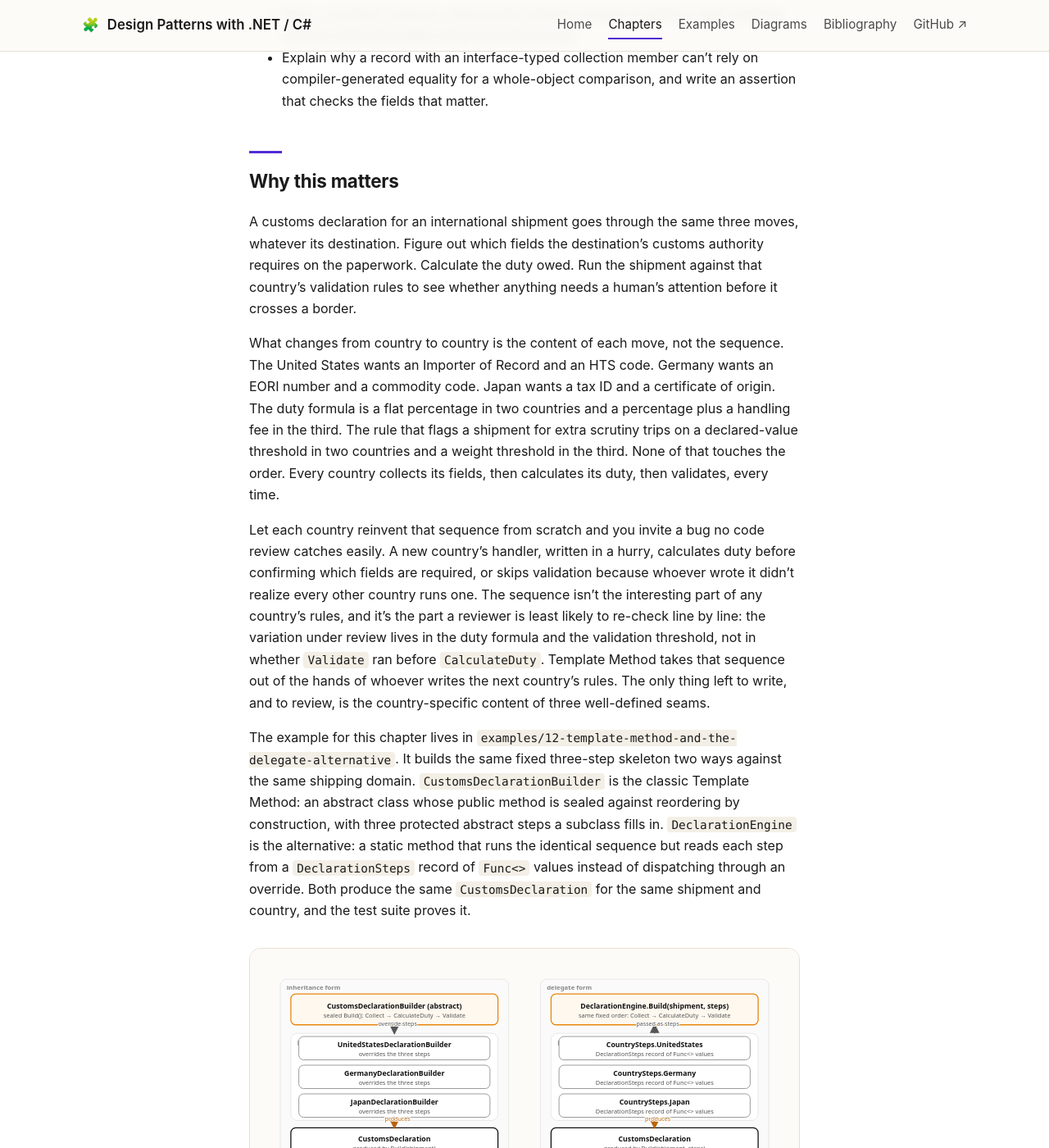
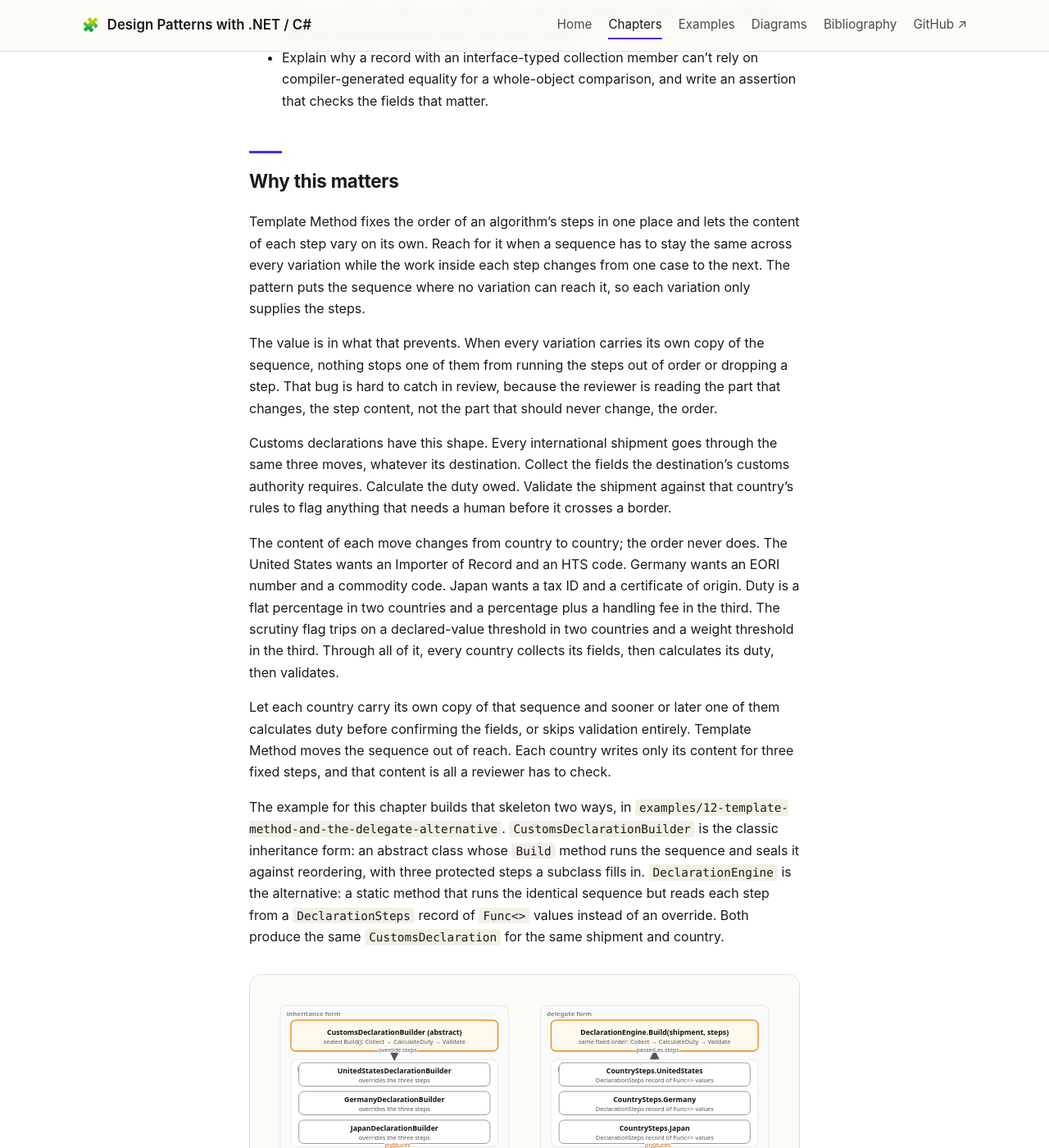
Before and after one commit to patterncatalyst/csharp-design-patterns, a Jekyll site: the page built from _docs/12-template-method-and-the-delegate-alternative.md, in a window 1280 px wide and 1400 px high, scrolled down 745 px. Shown: the whole window at 82% size. Built offline with Jekyll 4.4.1, drawn with Linux system fonts in a browser that asks for light colours; some of the changed text lies outside the part shown.

Commit message:
docs(site): lead ch12 with pattern intent and forces, trim for readability (#34)
Second readability pass on chapter 12, acting on review feedback that the
chapter described mechanism without stating the pattern's purpose or value.

- Open "Why this matters" with the pattern's intent, the value (what it
  prevents), and the forces, before the customs example, so the learning
  objectives have a spine the mechanics hang on.
- Give each form section a force/value lead instead of pure description
  ("puts the sequence in a base class and makes it unreachable from below").
- Fix the shared-state sentence that referenced a concept never introduced.
- Trim the per-country re-listing (Figure 12.2 shows it) and compress the
  four inheritance-fit cases into scannable lead-in paragraphs; drop the
  summary that restated them.

Prose 3073 -> 2161 words across both passes; 0 ban-tier, 0 em-dash;
Jekyll build passes. No change to code, captions, or recorded output.

````diff
--- a/_docs/12-template-method-and-the-delegate-alternative.md
+++ b/_docs/12-template-method-and-the-delegate-alternative.md
@@ -30,52 +30,57 @@ By the end of this chapter you can:
 
 ## Why this matters
 
-A customs declaration for an international shipment goes through the same
-three moves, whatever its destination. Figure out which fields the
-destination's customs authority requires on the paperwork. Calculate the
-duty owed. Run the shipment against that country's validation rules to see
-whether anything needs a human's attention before it crosses a border.
+Template Method fixes the order of an algorithm's steps in one place and lets
+the content of each step vary on its own. Reach for it when a sequence has to
+stay the same across every variation while the work inside each step changes
+from one case to the next. The pattern puts the sequence where no variation can
+reach it, so each variation only supplies the steps.
 
-What changes from country to country is the content of each move, not the
-sequence. The United States wants an Importer of Record and an HTS code.
-Germany wants an EORI number and a commodity code. Japan wants a tax ID and a
-certificate of origin. The duty formula is a flat percentage in two countries
-and a percentage plus a handling fee in the third. The rule that flags a
-shipment for extra scrutiny trips on a declared-value threshold in two
-countries and a weight threshold in the third. None of that touches the
-order. Every country collects its fields, then calculates its duty, then
-validates, every time.
+The value is in what that prevents. When every variation carries its own copy
+of the sequence, nothing stops one of them from running the steps out of order
+or dropping a step. That bug is hard to catch in review, because the reviewer
+is reading the part that changes, the step content, not the part that should
+never change, the order.
 
-Let each country reinvent that sequence from scratch and you invite a bug no
-code review catches easily. A new country's handler, written in a hurry,
-calculates duty before confirming which fields are required, or skips
-validation because whoever wrote it didn't realize every other country runs
-one. The sequence isn't the interesting part of any country's rules, and it's
-the part a reviewer is least likely to re-check line by line: the variation
-under review lives in the duty formula and the validation threshold, not in
-whether `Validate` ran before `CalculateDuty`. Template Method takes that
-sequence out of the hands of whoever writes the next country's rules. The
-only thing left to write, and to review, is the country-specific content of
-three well-defined seams.
+Customs declarations have this shape. Every international shipment goes through
+the same three moves, whatever its destination. Collect the fields the
+destination's customs authority requires. Calculate the duty owed. Validate the
+shipment against that country's rules to flag anything that needs a human before
+it crosses a border.
 
-The example for this chapter lives in
-`examples/12-template-method-and-the-delegate-alternative`. It builds the same
-fixed three-step skeleton two ways against the same shipping domain.
-`CustomsDeclarationBuilder` is the classic Template Method: an abstract class
-whose public method is sealed against reordering by construction, with three
-protected abstract steps a subclass fills in. `DeclarationEngine` is the
+The content of each move changes from country to country; the order never does.
+The United States wants an Importer of Record and an HTS code. Germany wants an
+EORI number and a commodity code. Japan wants a tax ID and a certificate of
+origin. Duty is a flat percentage in two countries and a percentage plus a
+handling fee in the third. The scrutiny flag trips on a declared-value
+threshold in two countries and a weight threshold in the third. Through all of
+it, every country collects its fields, then calculates its duty, then validates.
+
+Let each country carry its own copy of that sequence and sooner or later one of
+them calculates duty before confirming the fields, or skips validation
+entirely. Template Method moves the sequence out of reach. Each country writes
+only its content for three fixed steps, and that content is all a reviewer has
+to check.
+
+The example for this chapter builds that skeleton two ways, in
+`examples/12-template-method-and-the-delegate-alternative`.
+`CustomsDeclarationBuilder` is the classic inheritance form: an abstract class
+whose `Build` method runs the sequence and seals it against reordering, with
+three protected steps a subclass fills in. `DeclarationEngine` is the
 alternative: a static method that runs the identical sequence but reads each
-step from a `DeclarationSteps` record of `Func<>` values instead of
-dispatching through an override. Both produce the same `CustomsDeclaration`
-for the same shipment and country, and the test suite proves it.
+step from a `DeclarationSteps` record of `Func<>` values instead of an
+override. Both produce the same `CustomsDeclaration` for the same shipment and
+country.
 
 {% include excalidraw.html name="12-template-method-and-the-delegate-alternative" caption="Figure 12.1: The same three-step customs skeleton, collect fields, calculate duty, validate, built two ways: a sealed inheritance hierarchy and a record of delegates, producing identical results per country." %}
 
 ## The inheritance form: a sealed skeleton
 
-`CustomsDeclarationBuilder` is an abstract class with exactly one public
-member, `Build`, and three protected abstract members that a subclass must
-supply:
+The inheritance form puts the sequence in a base class and makes it unreachable
+from below. That is where the pattern's one guarantee lives: no subclass, now or
+later, can change the order. `CustomsDeclarationBuilder` has one public method,
+`Build`, that runs the three steps in order, and three protected abstract steps
+a subclass supplies:
 
 ```csharp
 public abstract class CustomsDeclarationBuilder
@@ -109,34 +114,25 @@ subclass that will ever exist.
 `#D` The three seams each country fills.
 
 The three per-country classes, `UnitedStatesDeclarationBuilder`,
-`GermanyDeclarationBuilder`, and `JapanDeclarationBuilder`, are each `sealed`
-and override only those three steps. Each fills the seams with different
-content.
-`UnitedStatesDeclarationBuilder` requires an Importer of Record, an HTS code,
-and a country of origin; charges 2.5 percent of declared value in US dollars;
-and flags a shipment for formal entry paperwork once its declared value
-exceeds 2500.00 USD. `GermanyDeclarationBuilder` requires an EORI number, a
-commodity code, and Incoterms; charges 19 percent in euros; and flags a
-shipment once its weight exceeds 1000 kilograms, on the theory that a heavy
-shipment needs a licensed customs broker on file. `JapanDeclarationBuilder`
-requires an importer tax ID, an HS code, and a certificate of origin; charges
-5 percent plus a flat 2000 JPY handling fee; and flags a shipment once its
-declared value exceeds 200000 JPY, triggering a mandatory customs inspection.
-All three duty calculations round with
-`Math.Round(amount, 2, MidpointRounding.AwayFromZero)`, and all three
-validation steps flag any shipment with zero line items, a check that has
-nothing to do with the country: every customs authority wants to see at least
-one declared good. Reading any one subclass tells a reviewer everything that
-country does differently. None of them can tell a reviewer anything about step
-order, because step order was never theirs to control.
+`GermanyDeclarationBuilder`, and `JapanDeclarationBuilder`, are each `sealed` and
+override only those three steps. `UnitedStatesDeclarationBuilder`, for one,
+requires an Importer of Record and an HTS code, charges 2.5 percent of declared
+value, and flags a shipment once its value exceeds 2500.00 USD. Germany and
+Japan differ only in their fields, formulas, and thresholds, which Figure 12.2
+lays out side by side. One check is shared across all three: a shipment with
+zero line items is flagged everywhere, since every customs authority wants to
+see at least one declared good. Reading any one subclass shows what that country
+does differently. None of them says anything about step order, because the order
+was never theirs to control.
 
 {% include excalidraw.html name="12-template-method-step-order" caption="Figure 12.2: Three countries plug different required fields, duty formulas, and validation thresholds into the same fixed three-step slot order; the order never moves, only the content." %}
 
 ## The delegate form: steps as values
 
-The second half of the example builds the identical skeleton without a
-class hierarchy. `DeclarationSteps` is a record holding three functions, one
-per step:
+A class per country is a lot of ceremony when the rules are just three
+functions. The delegate form keeps the same guarantee, the fixed order, but
+drops the hierarchy. `DeclarationSteps` is a record holding the three step
+functions, one each:
 
 ```csharp
 public sealed record DeclarationSteps(
@@ -199,61 +195,34 @@ with three recording `Func<>` values passed into `DeclarationEngine.Build`.
 ## Where inheritance still fits
 
 A record of delegates doesn't always beat an inheritance hierarchy. The
-delegate form fits here because every step is a pure function of the
-`Shipment` it's handed. No step calls another. No step needs state that
-persists across the three calls. And nothing outside `DeclarationEngine`
-treats a country's rule set as a type in its own right, the way a consumer
-that pattern-matches on a concrete subclass or stores a builder in a
-dictionary keyed by `Type` would. Change any one of those conditions and the
-balance shifts back toward a class.
+delegate form fits here because every step is a pure function of its `Shipment`:
+no step calls another, none carries state between calls, and nothing outside
+`DeclarationEngine` treats a country's rules as a type. Four situations shift the
+balance back toward a class.
 
-A shared protected helper is the first case. If every country's
-`CalculateDuty` applied the same currency-rounding helper, or the same lookup
-against a shared tariff table, a base class hands every subclass that helper
-as a protected method, inherited without re-wiring at each call site. A
-`DeclarationSteps` value has no equivalent. The helper becomes a separate
-static method or a captured local that every lambda references by hand. That
-works, but it scatters the wiring across every property in `CountrySteps`
-instead of centralizing it once on the base type.
+**A helper shared across steps.** If every country's `CalculateDuty` used the
+same rounding helper or tariff-table lookup, a base class hands it down as a
+protected method. With `DeclarationSteps`, that helper becomes a static method or
+a captured local every lambda wires up by hand, scattered across `CountrySteps`
+instead of living once on the base.
 
-State shared across steps is the second case. Here the three steps never pass
-information to each other beyond what each receives fresh in `shipment`;
-`CalculateDuty` doesn't need to know what `CollectRequiredFields` just
-decided. A workflow where step two needs a value step one computed, a running
-total, or a flag set partway through fits a class far better than a record of
-independent functions. Instance fields on the subclass carry that state across
-the calls naturally. A closure-based design has to thread the value through
-parameters and return values by hand, or capture a mutable variable across
-lambdas, which reintroduces the shared-state bug the pattern exists to avoid.
+**State shared between steps.** The steps here never pass anything to each other
+beyond the `shipment` each receives. When step two needs a value step one
+computed, instance fields on a subclass carry it naturally; a closure-based
+design has to thread it through parameters or share a captured variable, the
+manual coordination a field removes.
 
-A type hierarchy that a consumer pattern-matches on is the third case. If code
-elsewhere needed to ask whether something is a European Union declaration
-builder and branch on the answer, or register builders in a dictionary keyed
-by `Type` for a plugin-style lookup, the inheritance form gives that consumer
-something to match against: `GermanyDeclarationBuilder is IEuCustomsDeclaration`,
-say, if such an interface existed. A `DeclarationSteps` record carries no
-identity beyond its three function references. There's nothing to pattern-match
-on besides equality of the whole value, and the record's default equality
-compares delegate fields by reference, not by behavior.
+**A type something else matches on.** If code elsewhere asked whether a builder
+is a European Union declaration, or kept builders in a dictionary keyed by
+`Type`, inheritance gives it a type to match against:
+`GermanyDeclarationBuilder is IEuCustomsDeclaration`. A `DeclarationSteps` record
+has no identity beyond its three function references.
 
-A step that must call another step is the fourth case, and it's the one classic
-Template Method literature leans on hardest. Gamma, Helm, Johnson, and
-Vlissides describe template methods that call not just the fixed hook steps but
-also concrete, non-overridable operations on the base class itself, letting a
-subclass's override reach back into shared base behavior mid-step. Nothing in
-`CustomsDeclarationBuilder` does that today. But if `Validate` needed to call a
-shared `FormatMessage` helper that every subclass inherits and none overrides,
-that helper lives naturally as a `protected` or `private` method on the base
-class, callable from every override without being passed around. A `Func<>` has
-no inherited private helper to call into. Every closure in `CountrySteps` is
-self-contained, so one that needed shared internal behavior would have to take
-it in as another delegate.
-
-Neither form is the better default. Pure, independent per-country functions with
-no shared helper and no cross-step state favor the delegate form: a value is
-cheaper to add and to read than a class. Steps that share state, call shared
-base behavior, or sit in a type hierarchy something else depends on favor
-inheritance, where a base class gives those needs a natural home.
+**A step that calls another step.** This is the case classic Template Method
+leans on hardest: Gamma, Helm, Johnson, and Vlissides describe steps that call
+concrete, non-overridable operations on the base class mid-run. A base class
+holds such a helper as a `protected` method every override can call. A `Func<>`
+would have to take it in as yet another delegate.
 
 {% include codetabs.html langs="Inheritance|Delegate" %}
 ```csharp
````
